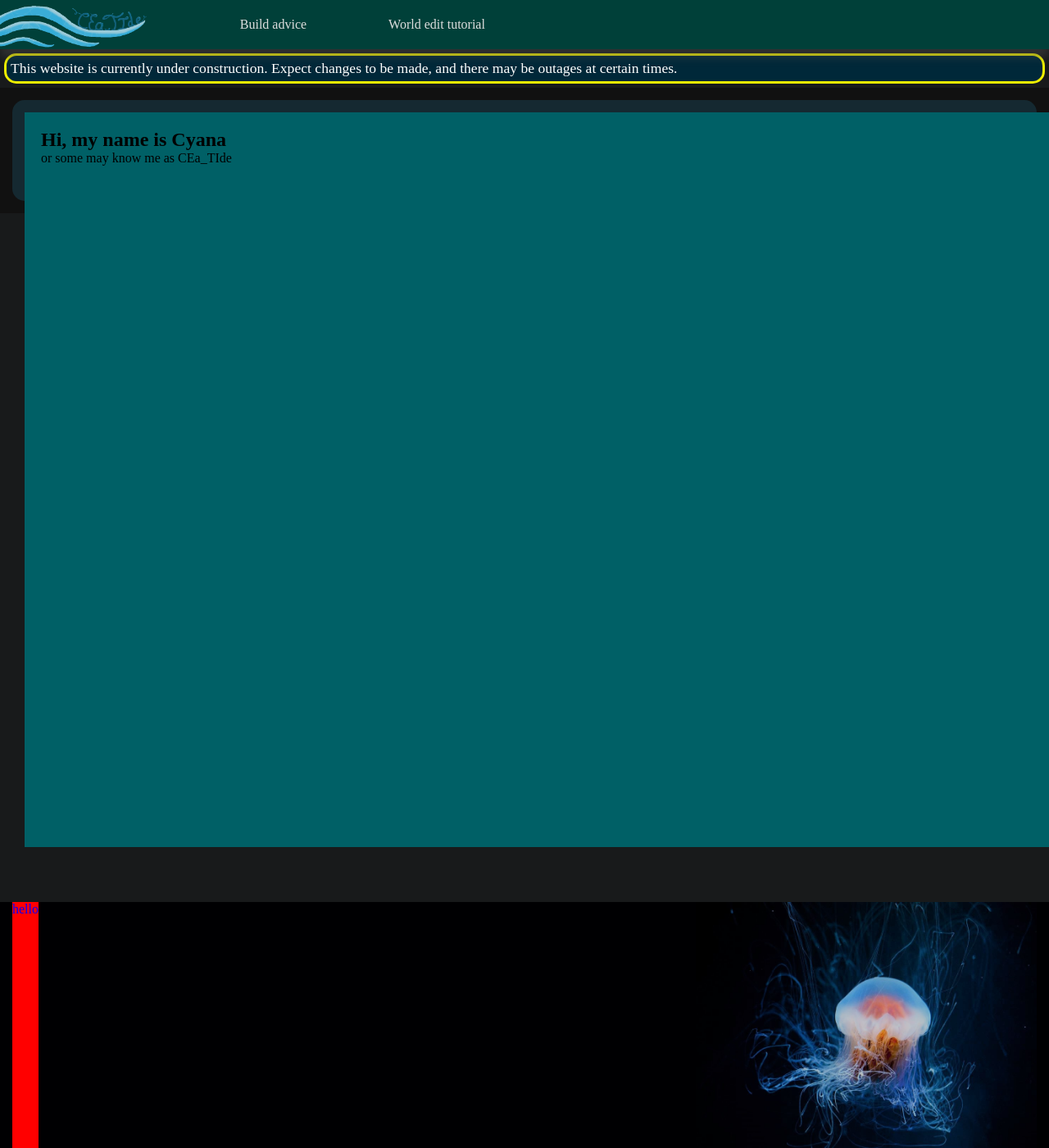
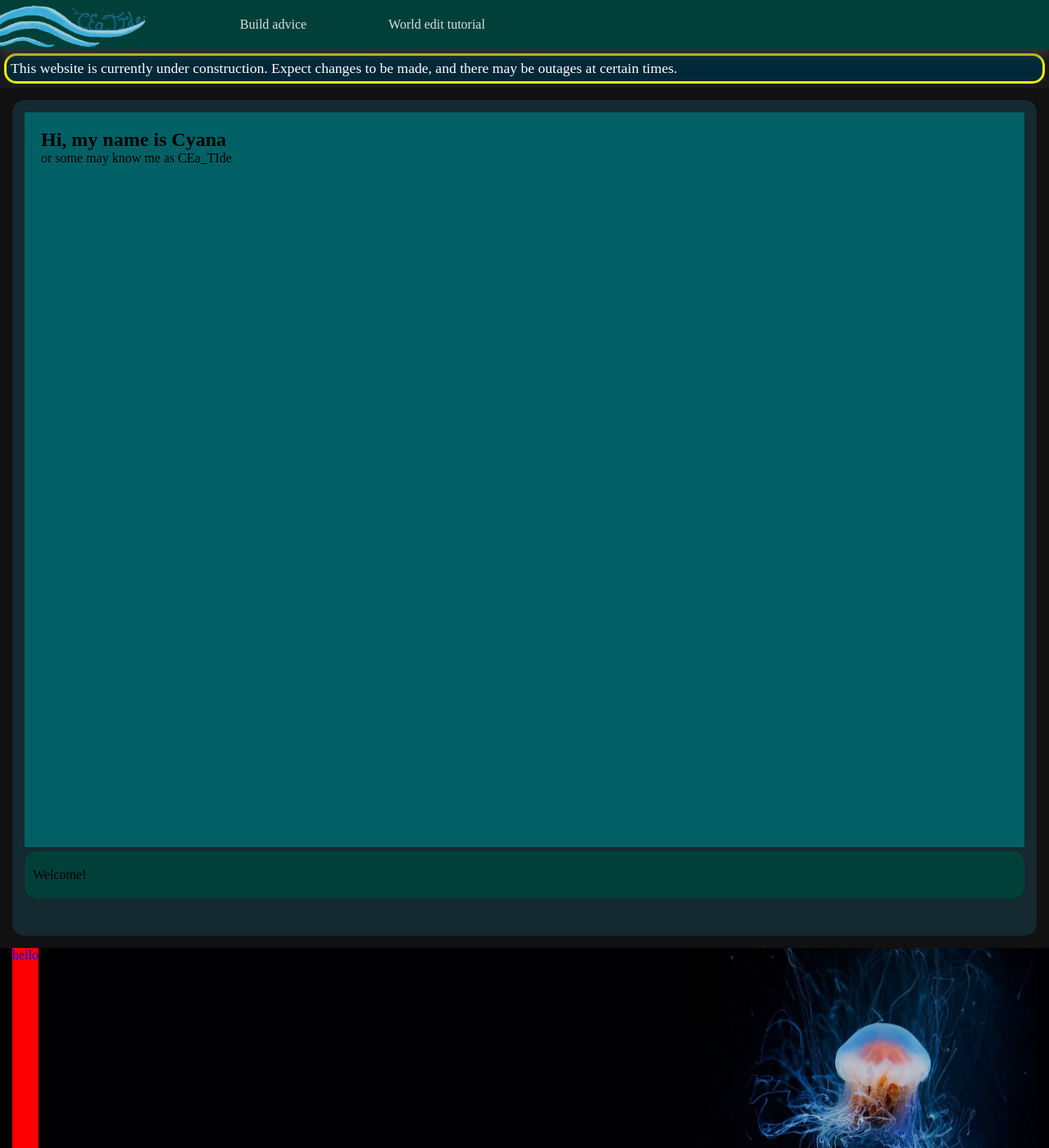
Before and after one commit to CEa-TIde/personal-website, a Jekyll site: the page built from index.html, in a window 1280 px wide and 1400 px high. Shown: the whole window at 82% size. Built offline with Jekyll 4.4.1, drawn with Linux system fonts in a browser that asks for light colours.

Commit message:
Change position anchor
change anchor for welcome message

```diff
--- a/css/main.css
+++ b/css/main.css
@@ -717,14 +717,14 @@
     width: 100%;
     height: 70vw;
     background: var(--bg-color-lighterteal);
-    position: absolute;
     overflow: hidden;
+    /* anchor for art to position relative to */
+    position: relative;
 }
 
 .welcome-msgbox {
-    position: relative;
-    top: 20px;
-    left: 20px;
+    margin-top: 20px;
+    margin-left: 20px;
     width: 50vw;
 }
 
@@ -732,6 +732,6 @@
 
 }
 
-.welcome-selfie {
+.welcome-art {
 
 }
--- a/index.html
+++ b/index.html
@@ -12,7 +12,7 @@
             <h2 class="welcome-msg">Hi, my name is Cyana</h2>
             <caption>or some may know me as CEa_TIde</caption>
         </div>
-        <img src="" class="welcome-selfie"/>
+        <img src="" class="welcome-art"/>
     </div>
     <section>
         Welcome!
```
